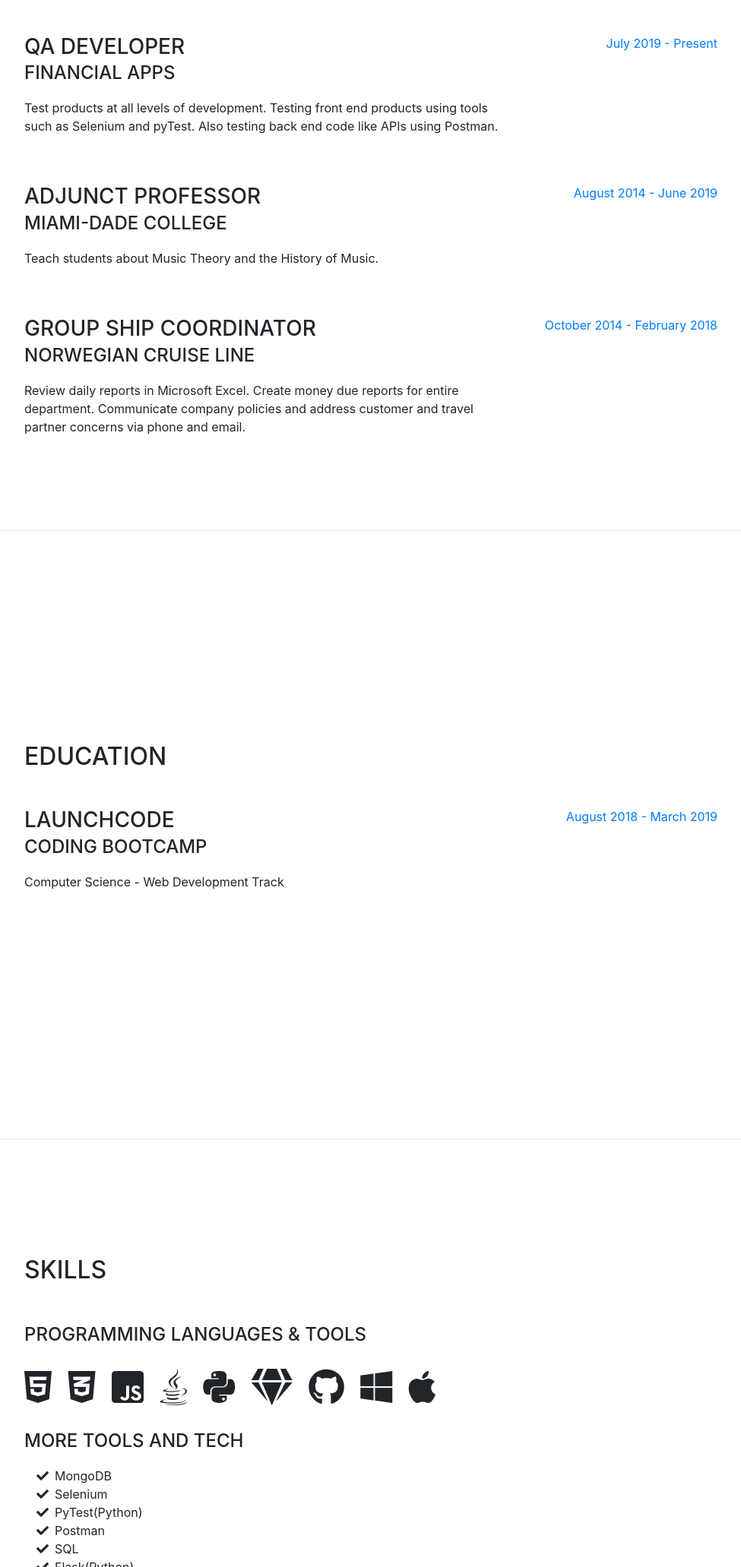
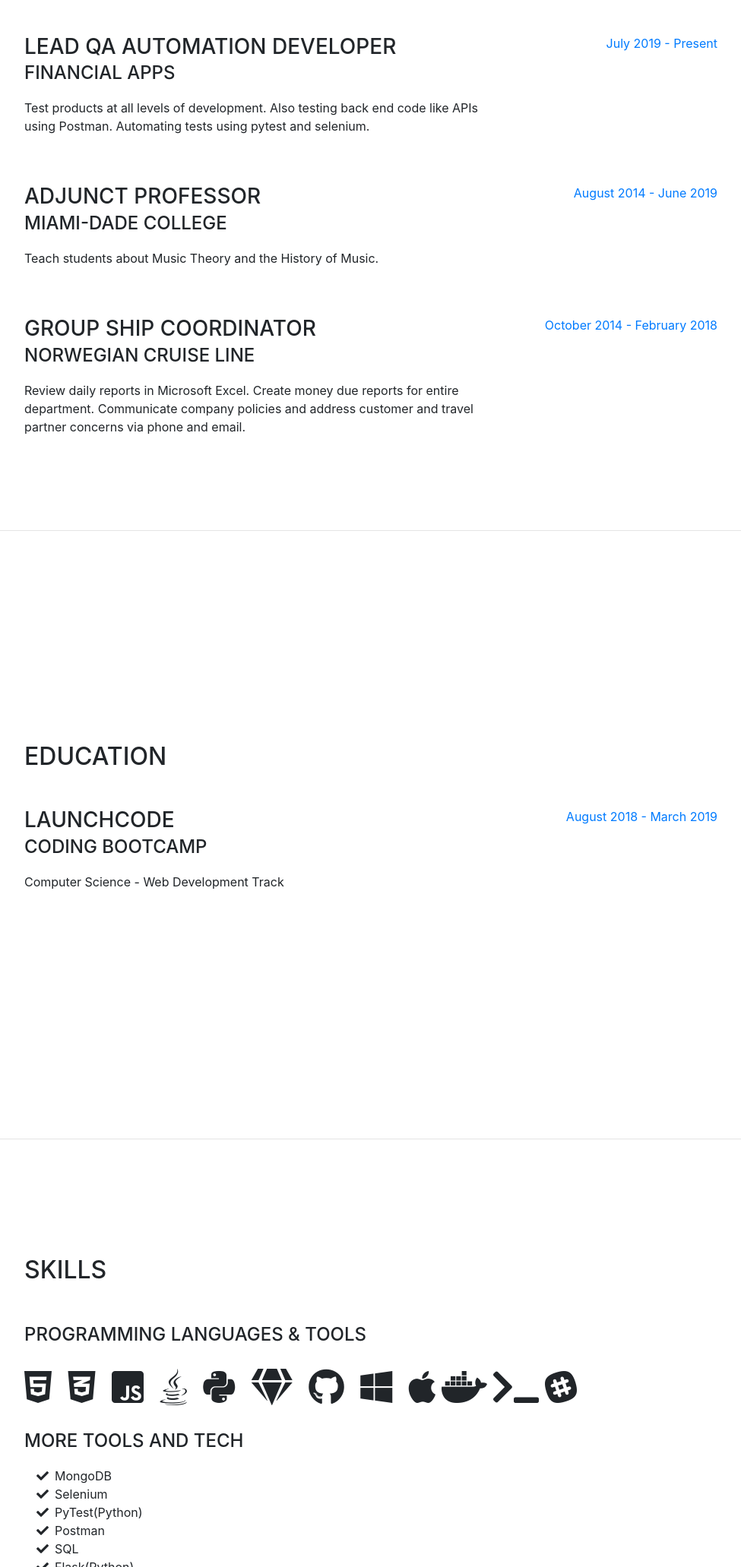
Before and after one commit to Briantpt30/Briantpt30.github.io, a website with bundled scripts: page index.html in a window 1280 px wide. Shown: the part 903-2966 px from the top of the page at 76% size, without its empty margins (288-1263 px from the left). Built offline with nearby package versions, Linux system fonts and the light colour scheme; a web font is replaced by a local one.

Commit message:
update skills

```diff
--- a/index.html
+++ b/index.html
@@ -94,11 +94,11 @@
 
           <div class="resume-item d-flex flex-column flex-md-row mb-5">
             <div class="resume-content mr-auto">
-              <h3 class="mb-0">QA Developer</h3>
+              <h3 class="mb-0">Lead QA Automation Developer</h3>
               <div class="subheading mb-3">Financial Apps</div>
               <p>Test products at all levels of development.
-                Testing front end products using tools such as Selenium and pyTest.
-                Also testing back end code like APIs using Postman.</p>
+                Also testing back end code like APIs using Postman.
+              Automating tests using pytest and selenium.</p>
             </div>
             <div class="resume-date text-md-right">
               <span class="text-primary">July 2019 - Present</span>
@@ -190,6 +190,12 @@
             </li>
             <li class="list-inline-item">
               <i class="fab fa-apple"></i>
+            <li class="list-inline-item">
+              <i class="fab fa-docker"></i>
+            <li class="list-inline-item">
+              <i class="fas fa-terminal"></i>
+            <li class="list-inline-item">
+              <i class="fab fa-slack"></i>
             </li>
           </ul>
 
```
